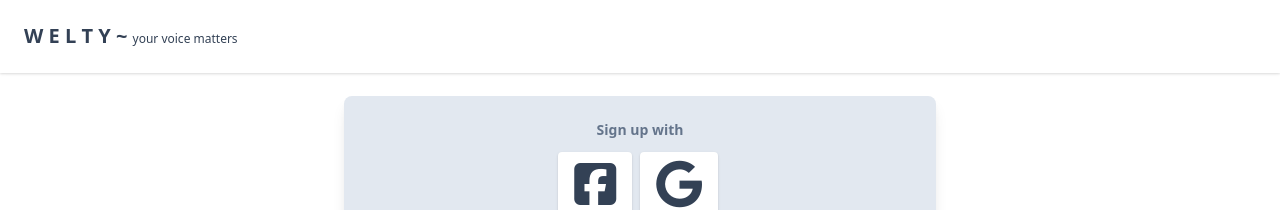
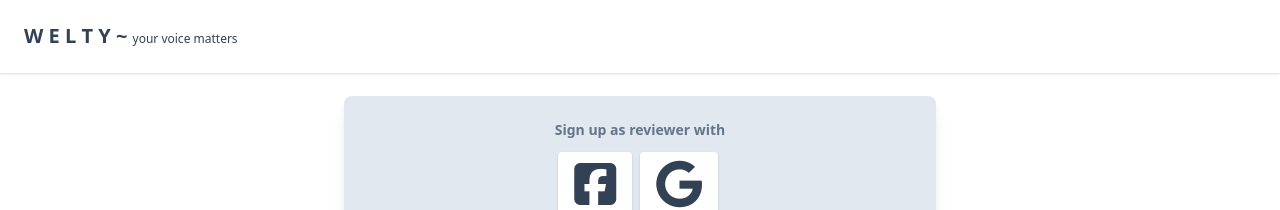
Before and after one commit to itskhurrams/Orbit, a React (Create React App) app in the folder client/: page /ReviewerSignup in a window 1280 px wide. Shown: the top 210 px of the page. Built offline with nearby package versions, Linux system fonts and the light colour scheme.

Commit message:
text changes

```diff
--- a/client/src/views/auth/CompanySignup.jsx
+++ b/client/src/views/auth/CompanySignup.jsx
@@ -14,7 +14,7 @@ const CompanySignup = (props) => {
               <div className='rounded-t mb-0 px-6 py-6'>
                 <div className='text-center mb-3'>
                   <h6 className='text-blueGray-500 text-sm font-bold'>
-                    Sign up with
+                    Sign up as company with
                   </h6>
                 </div>
                 <div className='btn-wrapper text-center'>
--- a/client/src/views/auth/ReviewerSignup.jsx
+++ b/client/src/views/auth/ReviewerSignup.jsx
@@ -14,7 +14,7 @@ const ReviewerSignup = (props) => {
               <div className='rounded-t mb-0 px-6 py-6'>
                 <div className='text-center mb-3'>
                   <h6 className='text-blueGray-500 text-sm font-bold'>
-                    Sign up with
+                    Sign up as reviewer with
                   </h6>
                 </div>
                 <div className='btn-wrapper text-center'>
```
